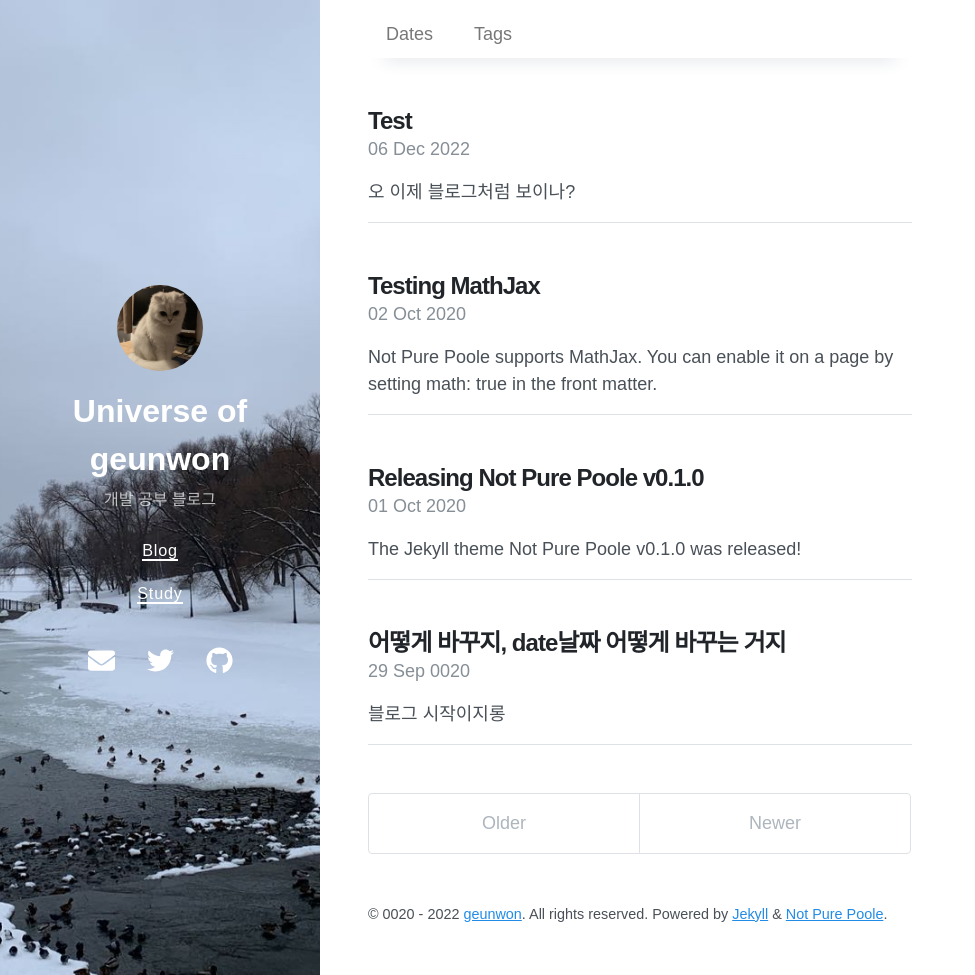
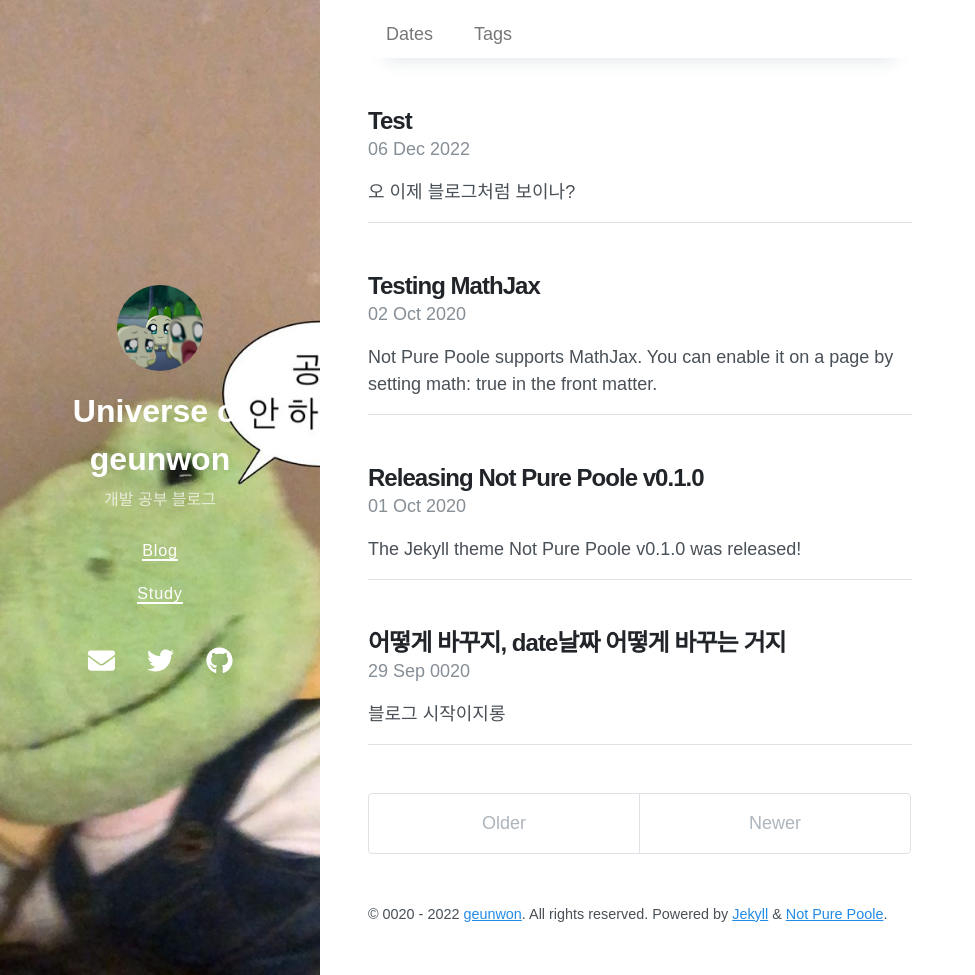
Before and after one commit to MAGEUNWON/MAGEUNWON.github.io, a Jekyll site: the page built from index.html, in a window 1280 px wide and 975 px high. Shown: the whole window, without its empty margins (0-975 px from the left). Built offline with Jekyll 4.4.1, drawn with Linux system fonts in a browser that asks for light colours; nearby versions of some CDN libraries; the list of posts is cut into pages by our own code.

Commit message:
배경 이미지 변경. 사이즈 줄여야겠다

```diff
--- a/_config.yml
+++ b/_config.yml
@@ -6,10 +6,10 @@ description: 개발 공부 블로그
 url: https://MAGEUNWON.github.io
 repository: "MAGEUNWON/MAGEUNWON.github.io"
 search : true
-avatar: /avatar.jpeg
+avatar: /IMG_2594.jpg
 paginate: 5
 permalink: pretty
-cover_image: /bg.jpeg
+cover_image: /frog.jpg
 
 # Gems
 plugins:
```
Also changed, not shown: frog.jpg (added).
